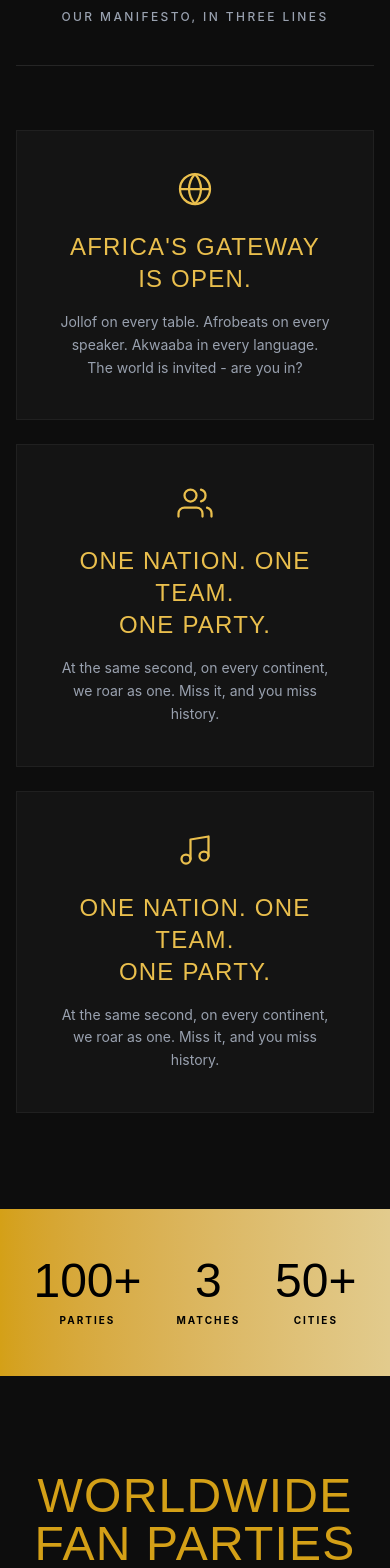
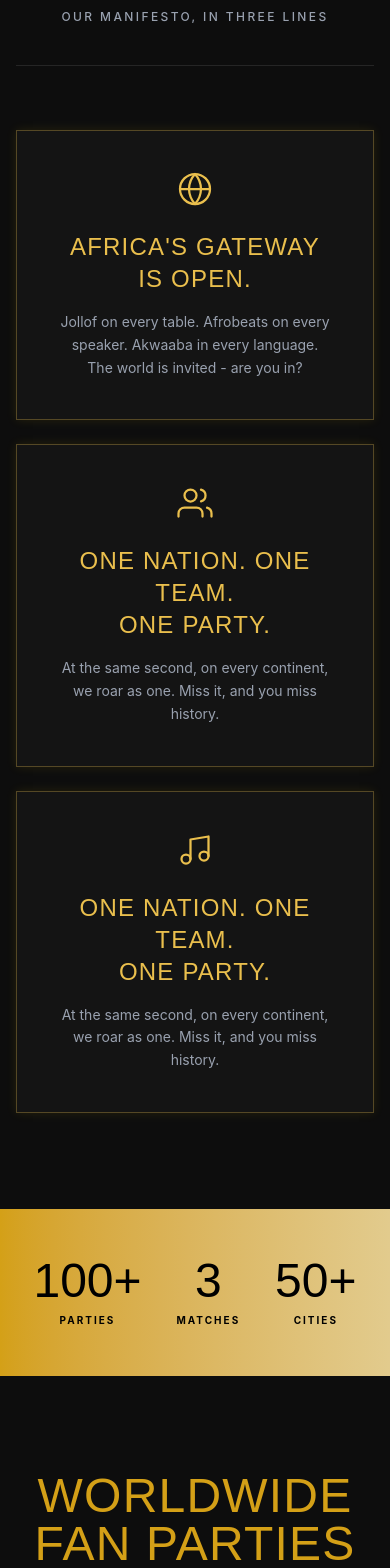
Before and after one commit to Daniel-KK-world/party_world_cup, a React (Vite) app: page / in a window 390 px wide. Shown: the part 1040-2608 px from the top of the page. Built offline with nearby package versions, Linux system fonts and the light colour scheme; the HTML template or start-up script is replaced by a standard one.

Commit message:
fix: Update styling for About, Merchandise, and Sponsorship components with improved hover effects and border colors

```diff
--- a/src/components/About.jsx
+++ b/src/components/About.jsx
@@ -2,7 +2,7 @@ import React from 'react';
 
 export default function About() {
   return (
-    <section className="bg-[#0D0D0D] py-24 px-4 sm:px-8 relative z-10">
+    <section id="about" className="bg-[#0D0D0D] py-24 px-4 sm:px-8 relative z-10">
       <div className="max-w-6xl mx-auto flex flex-col items-center">
 
         {/* HEADER SECTION */}
@@ -22,7 +22,7 @@ export default function About() {
         <div className="grid grid-cols-1 md:grid-cols-3 gap-6 w-full">
 
           {/* CARD 1 */}
-          <div className="bg-[#141414] border border-white/5 p-10 flex flex-col items-center text-center">
+          <div className="bg-[#141414] border border-brand-gold/30 shadow-[0_0_10px_rgba(255,215,0,0.1)] p-10 flex flex-col items-center text-center transition-all duration-300 hover:border-brand-gold/50">
             <div className="text-brand-gold mb-6">
               <GlobeIcon />
             </div>
@@ -35,7 +35,7 @@ export default function About() {
           </div>
 
           {/* CARD 2 */}
-          <div className="bg-[#141414] border border-white/5 p-10 flex flex-col items-center text-center">
+          <div className="bg-[#141414] border border-brand-gold/30 shadow-[0_0_10px_rgba(255,215,0,0.1)] p-10 flex flex-col items-center text-center transition-all duration-300 hover:border-brand-gold/50">
             <div className="text-brand-gold mb-6">
               <UsersIcon />
             </div>
@@ -48,7 +48,7 @@ export default function About() {
           </div>
 
           {/* CARD 3 */}
-          <div className="bg-[#141414] border border-white/5 p-10 flex flex-col items-center text-center">
+          <div className="bg-[#141414] border border-brand-gold/30 shadow-[0_0_10px_rgba(255,215,0,0.1)] p-10 flex flex-col items-center text-center transition-all duration-300 hover:border-brand-gold/50">
             <div className="text-brand-gold mb-6">
               <MusicIcon />
             </div>
--- a/src/components/FanParties.jsx
+++ b/src/components/FanParties.jsx
@@ -12,7 +12,7 @@ export default function FanParties() {
   ];
 
   return (
-    <section className="relative z-10 w-full">
+    <section id="cities" className="relative z-10 w-full">
 
       {/* 1. STATS BANNER WITH CUSTOM GRADIENT */}
       <div className="bg-gradient-to-r from-[#D4A017] to-[#E2CB8D] py-12 md:py-16 text-black">
--- a/src/components/HostAParty.jsx
+++ b/src/components/HostAParty.jsx
@@ -2,7 +2,7 @@ import React from 'react';
 
 export default function HostAParty() {
   return (
-    <section className="bg-[#0D0D0D] py-24 px-4 sm:px-8 relative z-10 w-full">
+    <section id="contact" className="bg-[#0D0D0D] py-24 px-4 sm:px-8 relative z-10 w-full">
       <div className="max-w-4xl mx-auto flex flex-col items-center">
 
         {/* GHANA FLAG STRIPES */}
--- a/src/components/Merchandise.jsx
+++ b/src/components/Merchandise.jsx
@@ -26,7 +26,7 @@ export default function Merchandise() {
   ];
 
   return (
-    <section className="bg-[#0D0D0D] py-24 px-4 sm:px-8 relative z-10 w-full">
+    <section id="merchandise" className="bg-[#0D0D0D] py-24 px-4 sm:px-8 relative z-10 w-full">
       <div className="max-w-6xl mx-auto flex flex-col items-center">
 
         {/* HEADER */}
@@ -45,7 +45,7 @@ export default function Merchandise() {
           {products.map((product, index) => (
             <div
               key={index}
-              className="bg-[#141414] border border-white/5 p-8 flex flex-col items-center text-center"
+              className="bg-[#141414] border border-[#D4A017]/30 shadow-[0_0_10px_rgba(212,160,23,0.15)] p-8 flex flex-col items-center text-center transition-all duration-300 hover:border-[#D4A017]/50 hover:shadow-[0_0_15px_rgba(212,160,23,0.25)]"
             >
               {/* Product Image & Tag */}
               <div className="relative mb-8 flex flex-col items-center w-full">
--- a/src/components/Sponsorship.jsx
+++ b/src/components/Sponsorship.jsx
@@ -9,7 +9,6 @@ export default function Sponsorship() {
       borderColor: 'border-[#E5E7EB]',
       btnBg: 'bg-[#E5E7EB]',
       btnText: 'text-black',
-      highlight: false,
       features: [
         'Premium stage branding',
         'VIP hospitality suite',
@@ -26,7 +25,6 @@ export default function Sponsorship() {
       borderColor: 'border-[#D4A017]',
       btnBg: 'bg-gradient-to-r from-[#D4A017] to-[#E2CB8D]',
       btnText: 'text-black',
-      highlight: true, // This adds the gold border around the whole card
       features: [
         'Stage banner placement',
         '2-minute brand segment',
@@ -42,7 +40,6 @@ export default function Sponsorship() {
       borderColor: 'border-[#9CA3AF]',
       btnBg: 'bg-[#9CA3AF]',
       btnText: 'text-black',
-      highlight: false,
       features: [
         'Banner at venue entrance',
         '1 VIP pass',
@@ -53,7 +50,7 @@ export default function Sponsorship() {
   ];
 
   return (
-    <section className="bg-[#0D0D0D] py-24 px-4 sm:px-8 relative z-10 w-full">
+    <section id="sponsors" className="bg-[#0D0D0D] py-24 px-4 sm:px-8 relative z-10 w-full">
       <div className="max-w-6xl mx-auto flex flex-col items-center">
 
         {/* --- PART 1: SPONSORSHIP TIERS --- */}
@@ -73,9 +70,7 @@ export default function Sponsorship() {
           {tiers.map((tier, index) => (
             <div
               key={index}
-              className={`bg-[#141414] relative flex flex-col p-8 ${
-                tier.highlight ? 'border border-[#D4A017]' : 'border border-white/5'
-              }`}
+              className="bg-[#141414] relative flex flex-col p-8 border border-white/5 transition-all duration-300 hover:border-[#D4A017] hover:shadow-[0_0_15px_rgba(212,160,23,0.25)] z-0 hover:z-10"
             >
               {/* Top Color Bar */}
               <div className={`absolute top-0 left-0 w-full h-2 ${tier.borderColor} border-t-4`}></div>
```
